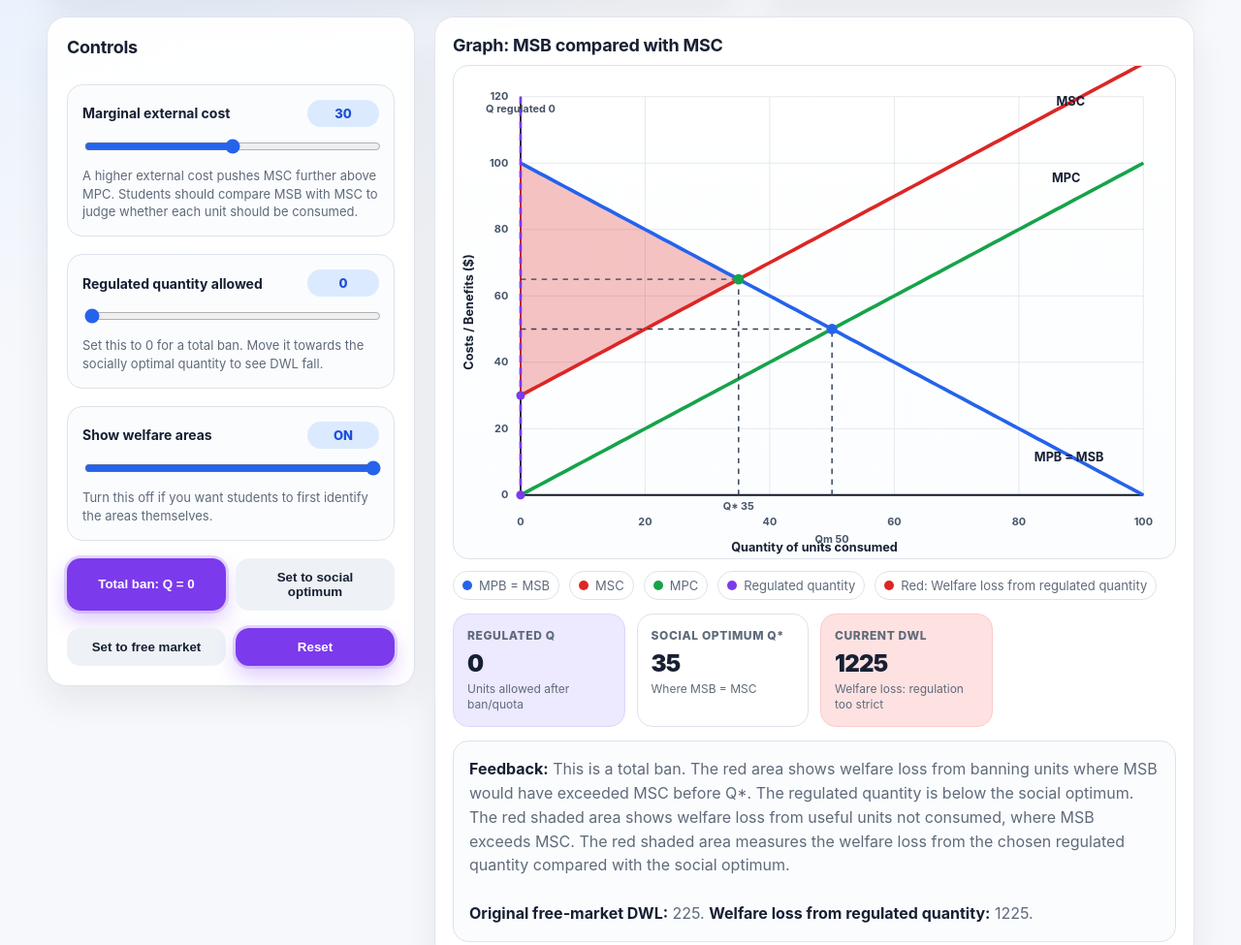
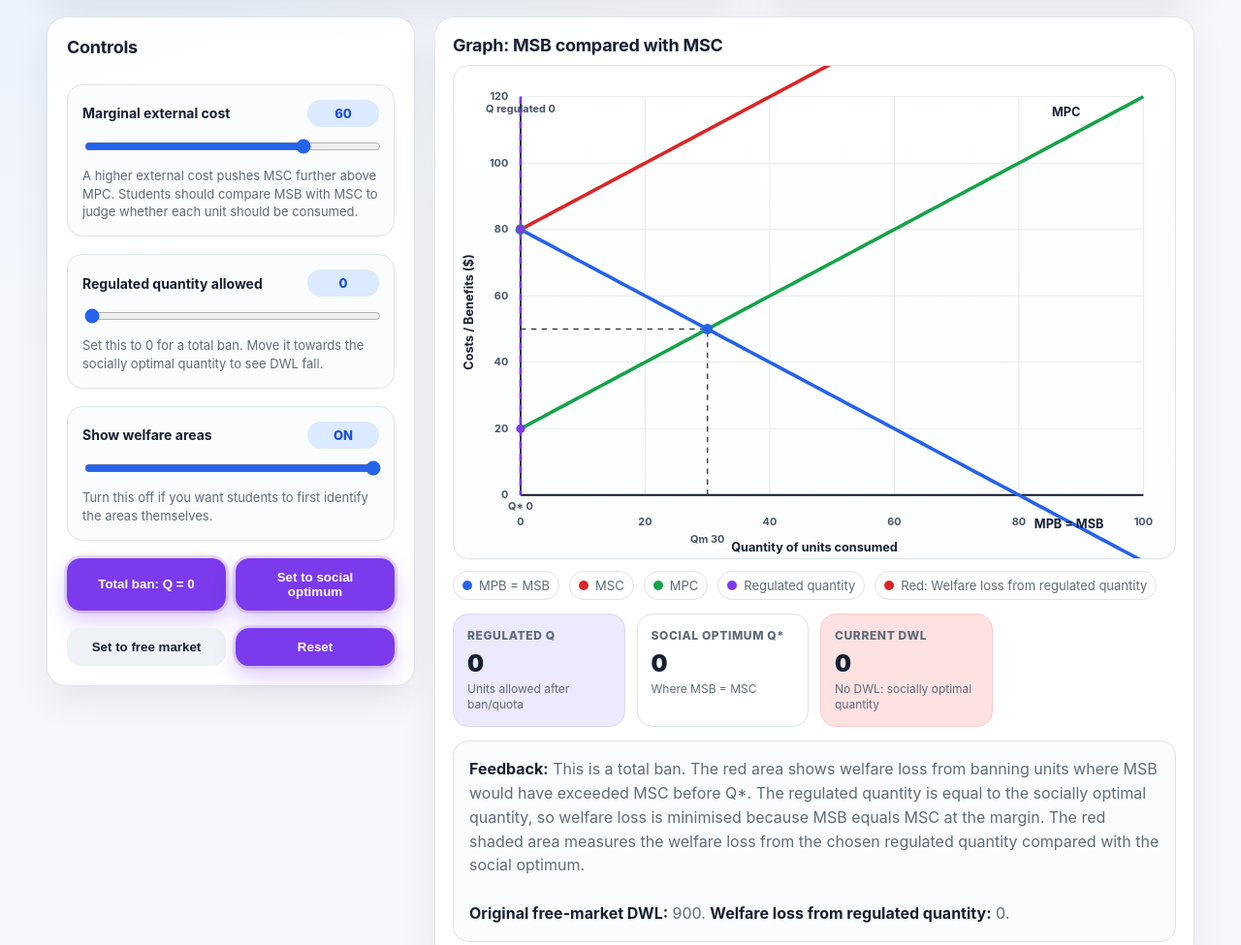
Before and after one commit to lyndonsajc/total-ban, a plain HTML site: page index.html in a window 1280 px wide. Shown: the part 359-1334 px from the top of the page at 97% size. Drawn offline with Linux system fonts and the light colour scheme.

Commit message:
Update index.html

```diff
--- a/index.html
+++ b/index.html
@@ -392,9 +392,9 @@
         <div class="control">
           <div class="control-row">
             <label for="externalCost">Marginal external cost</label>
-            <span class="value-pill" id="externalCostValue">30</span>
+            <span class="value-pill" id="externalCostValue">60</span>
           </div>
-          <input id="externalCost" type="range" min="0" max="60" value="30" step="1" />
+          <input id="externalCost" type="range" min="0" max="80" value="60" step="1" />
           <p class="hint">A higher external cost pushes MSC further above MPC. Students should compare MSB with MSC to judge whether each unit should be consumed.</p>
         </div>
 
@@ -446,7 +446,7 @@
           </div>
           <div class="metric">
             <div class="k">Social optimum Q*</div>
-            <div class="v" id="qOptMetric">35</div>
+            <div class="v" id="qOptMetric">0</div>
             <div class="s">Where MSB = MSC</div>
           </div>
           <div class="metric bad">
@@ -532,9 +532,9 @@
     // Quantity range: 0 to 100. Price / benefit-cost range: 0 to 120.
     const qMax = 100;
     const pMax = 120;
-    const mpbIntercept = 100;
+    const mpbIntercept = 80;
     const mpbSlope = 1;
-    const mpcIntercept = 0;
+    const mpcIntercept = 20;
     const mpcSlope = 1;
 
     const x = q => margin.left + (q / qMax) * plotW;
@@ -577,15 +577,15 @@
 
     function welfareAreaToQ(q, mec) {
       // Integral from 0 to q of MSB - MSC.
-      // MSB - MSC = (100 - mec) - 2q.
-      return (100 - mec) * q - q * q;
+      // MSB - MSC = (mpbIntercept - mpcIntercept - mec) - 2q.
+      return (mpbIntercept - mpcIntercept - mec) * q - q * q;
     }
 
     function compute() {
       const mec = Number(externalCost.value);
       const qReg = Number(regulatedQ.value);
-      const qMarket = 50; // MPB = MPC: 100 - q = q
-      const qOpt = clamp((100 - mec) / 2, 0, 100); // MSB = MSC: 100 - q = q + mec
+      const qMarket = clamp((mpbIntercept - mpcIntercept) / 2, 0, 100); // MPB = MPC
+      const qOpt = clamp((mpbIntercept - mpcIntercept - mec) / 2, 0, 100); // MSB = MSC
 
       const freeMarketDWL = Math.max(0, qMarket - qOpt) ** 2;
       const currentDWL = Math.abs(welfareAreaToQ(qOpt, mec) - welfareAreaToQ(qReg, mec));
@@ -611,7 +611,7 @@
         marketBtn.classList.add('active');
       }
 
-      if (mec === 30 && qReg === 0 && showAreas.value === '1') {
+      if (mec === 60 && qReg === 0 && showAreas.value === '1') {
         resetBtn.classList.add('active');
       }
     }
@@ -736,7 +736,7 @@
     });
 
     resetBtn.addEventListener('click', () => {
-      externalCost.value = 30;
+      externalCost.value = 60;
       regulatedQ.value = 0;
       showAreas.value = 1;
       draw();
```
